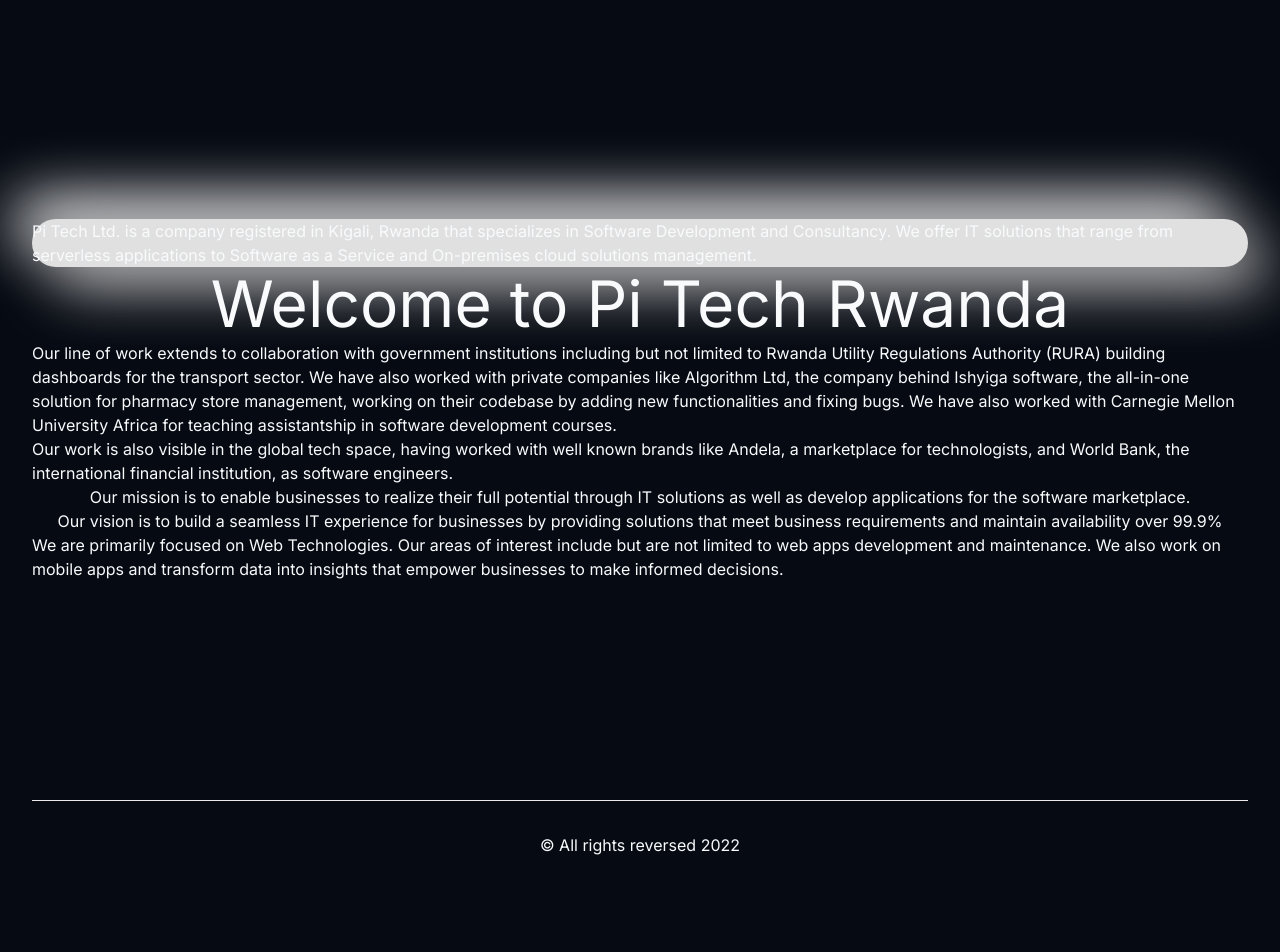
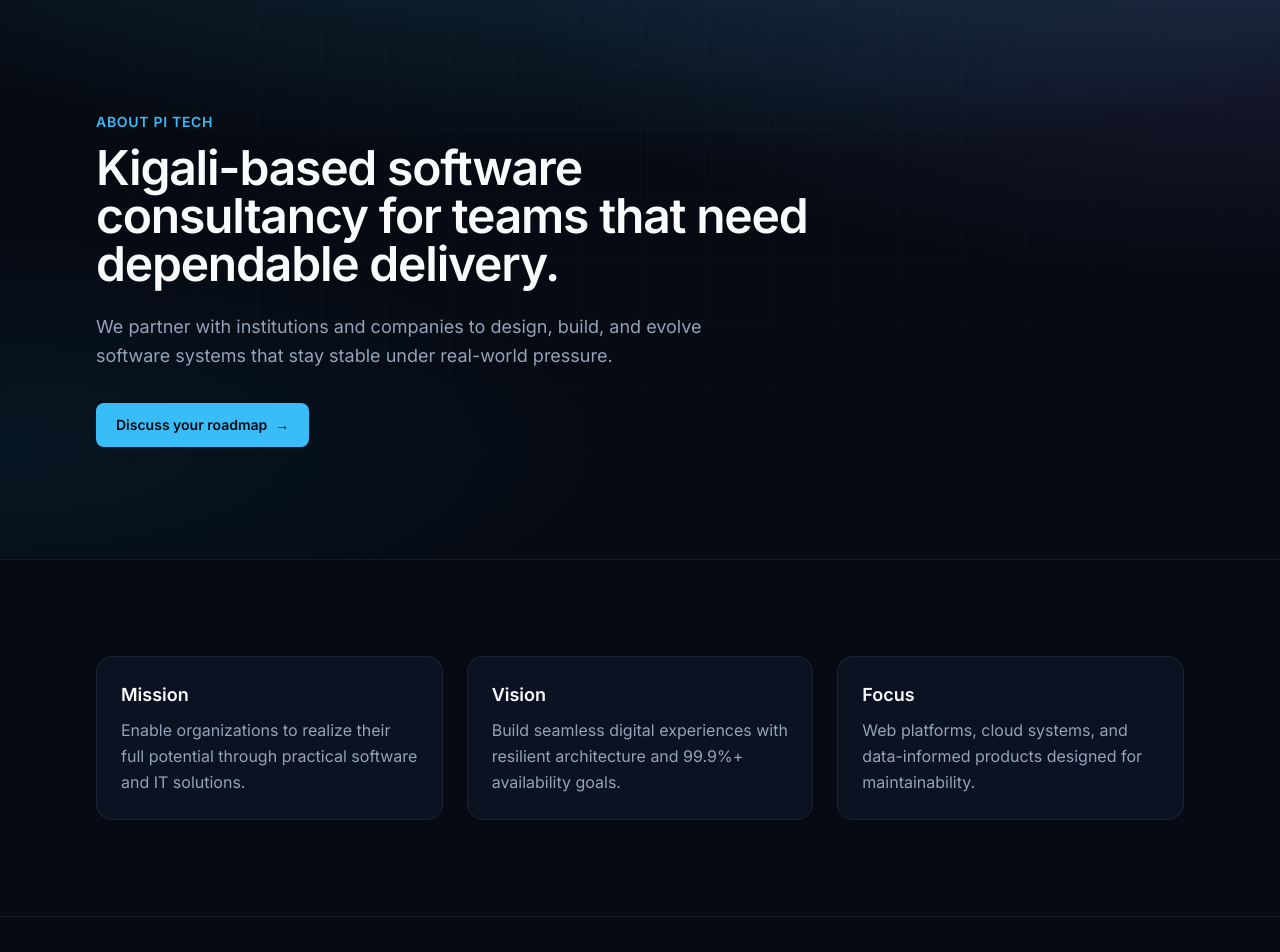
Before and after one commit to pitech-rw/pitech.rw, a Next.js app: page /about in a window 1280 px wide. Shown: the top 952 px of the page. Before the commit the page ends 889 px from the top, so only its background shows below. Built offline with nearby package versions, Linux system fonts and the light colour scheme.

Commit message:
feat: redesign about page

```diff
--- a/app/about/page.tsx
+++ b/app/about/page.tsx
@@ -1,66 +1,99 @@
 import type { Metadata } from 'next';
-import styles from '../../styles/Home.module.css';
+import Link from 'next/link';
 
 export const metadata: Metadata = {
-  title: 'Pi Tech - Welcome',
-  description: 'Generated by create next app',
+  title: 'Pi Tech - About',
+  description:
+    'Pi Tech Ltd. delivers custom software, cloud solutions, and technical advisory for companies in Rwanda and beyond.',
 };
 
 export default function AboutPage() {
   return (
-    <div className={styles.container}>
-      <main className={styles.main}>
-        <div className={styles.bContainer}>
-          <p>
-            Pi Tech Ltd. is a company registered in Kigali, Rwanda that
-            specializes in Software Development and Consultancy. We offer IT
-            solutions that range from serverless applications to Software as a
-            Service and On-premises cloud solutions management.
+    <main className="min-h-screen">
+      <section className="hero-mesh relative border-b border-[var(--border-subtle)] py-24 md:py-28">
+        <div className="relative z-10 mx-auto max-w-6xl px-6 md:px-8">
+          <p className="text-sm font-semibold uppercase tracking-wider text-[var(--accent-primary)]">
+            About Pi Tech
           </p>
+          <h1 className="mt-3 max-w-3xl text-4xl font-semibold tracking-tight text-[var(--text-primary)] md:text-5xl">
+            Kigali-based software consultancy for teams that need dependable
+            delivery.
+          </h1>
+          <p className="mt-6 max-w-2xl text-lg leading-relaxed text-[var(--text-secondary)]">
+            We partner with institutions and companies to design, build, and
+            evolve software systems that stay stable under real-world pressure.
+          </p>
+          <div className="mt-8">
+            <Link
+              href="/#contact"
+              className="inline-flex items-center gap-2 rounded-lg bg-[var(--accent-primary)] px-5 py-3 text-sm font-semibold text-[var(--bg-deep)] transition hover:bg-[var(--accent-hover)]"
+            >
+              Discuss your roadmap
+              <span aria-hidden>→</span>
+            </Link>
+          </div>
         </div>
+      </section>
 
-        <h1 className={styles.title}>Welcome to Pi Tech Rwanda</h1>
-        <p>
-          {' '}
-          Our line of work extends to collaboration with government institutions
-          including but not limited to Rwanda Utility Regulations Authority
-          (RURA) building dashboards for the transport sector. We have also
-          worked with private companies like Algorithm Ltd, the company behind
-          Ishyiga software, the all-in-one solution for pharmacy store
-          management, working on their codebase by adding new functionalities
-          and fixing bugs. We have also worked with Carnegie Mellon University
-          Africa for teaching assistantship in software development courses.
-        </p>
-        <p>
-          Our work is also visible in the global tech space, having worked with
-          well known brands like Andela, a marketplace for technologists, and
-          World Bank, the international financial institution, as software
-          engineers.
-        </p>
+      <section className="border-b border-[var(--border-subtle)] py-20 md:py-24">
+        <div className="mx-auto grid max-w-6xl gap-6 px-6 md:grid-cols-2 md:px-8 lg:grid-cols-3">
+          {[
+            {
+              title: 'Mission',
+              body: 'Enable organizations to realize their full potential through practical software and IT solutions.',
+            },
+            {
+              title: 'Vision',
+              body: 'Build seamless digital experiences with resilient architecture and 99.9%+ availability goals.',
+            },
+            {
+              title: 'Focus',
+              body: 'Web platforms, cloud systems, and data-informed products designed for maintainability.',
+            },
+          ].map((item) => (
+            <article
+              key={item.title}
+              className="rounded-2xl border border-[var(--border-subtle)] bg-[var(--bg-card)] p-6 backdrop-blur-sm"
+            >
+              <h2 className="text-lg font-semibold text-[var(--text-primary)]">
+                {item.title}
+              </h2>
+              <p className="mt-2 leading-relaxed text-[var(--text-secondary)]">
+                {item.body}
+              </p>
+            </article>
+          ))}
+        </div>
+      </section>
 
-        <p>
-          Our mission is to enable businesses to realize their full potential
-          through IT solutions as well as develop applications for the software
-          marketplace.
-        </p>
-
-        <p>
-          Our vision is to build a seamless IT experience for businesses by
-          providing solutions that meet business requirements and maintain
-          availability over 99.9%
-        </p>
-
-        <p>
-          We are primarily focused on Web Technologies. Our areas of interest
-          include but are not limited to web apps development and maintenance.
-          We also work on mobile apps and transform data into insights that
-          empower businesses to make informed decisions.
-        </p>
-      </main>
-
-      <footer className={styles.footer}>
-        <p>&copy; All rights reversed 2022</p>
+      <section className="py-20 md:py-24">
+        <div className="mx-auto max-w-4xl px-6 md:px-8">
+          <h2 className="text-3xl font-semibold tracking-tight text-[var(--text-primary)] md:text-4xl">
+            Experience across public institutions and global teams
+          </h2>
+          <div className="mt-8 space-y-6 text-lg leading-relaxed text-[var(--text-secondary)]">
+            <p>
+              Our work includes collaboration with government institutions,
+              including Rwanda Utilities Regulatory Authority (RURA), where we
+              contributed to transport-sector dashboards and digital service
+              delivery.
+            </p>
+            <p>
+              We have also supported private-sector products such as Ishyiga
+              (by Algorithm Ltd), working directly in production codebases to
+              add capabilities, improve quality, and resolve issues.
+            </p>
+            <p>
+              Internationally, we have contributed to initiatives with partners
+              like Carnegie Mellon University Africa, Andela, and the World
+              Bank, bringing practical engineering standards to diverse teams.
+            </p>
+          </div>
+        </div>
+      </section>
+       <footer className="text-center text-sm text-[var(--text-muted)]">
+        <p>&copy; {new Date().getFullYear()} Pi Tech Ltd · All rights reserved.</p>
       </footer>
-    </div>
+    </main>
   );
 }
--- a/app/layout.tsx
+++ b/app/layout.tsx
@@ -11,7 +11,7 @@
 export const metadata: Metadata = {
   title: 'Pi Tech — Software consultancy · Kigali',
   description:
-    'Pi Tech Ltd. delivers custom software, cloud solutions, and technical advisory for teams in Rwanda and beyond.',
+    'Pi Tech Ltd. delivers custom software, cloud solutions, and technical advisory for companies in Rwanda and beyond.',
 };
 
 export default function RootLayout({
```
